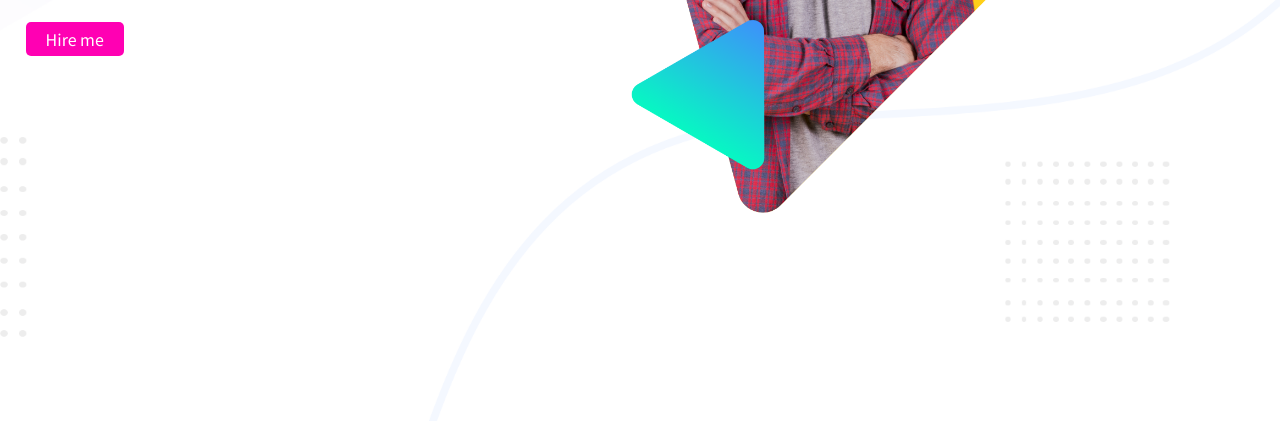
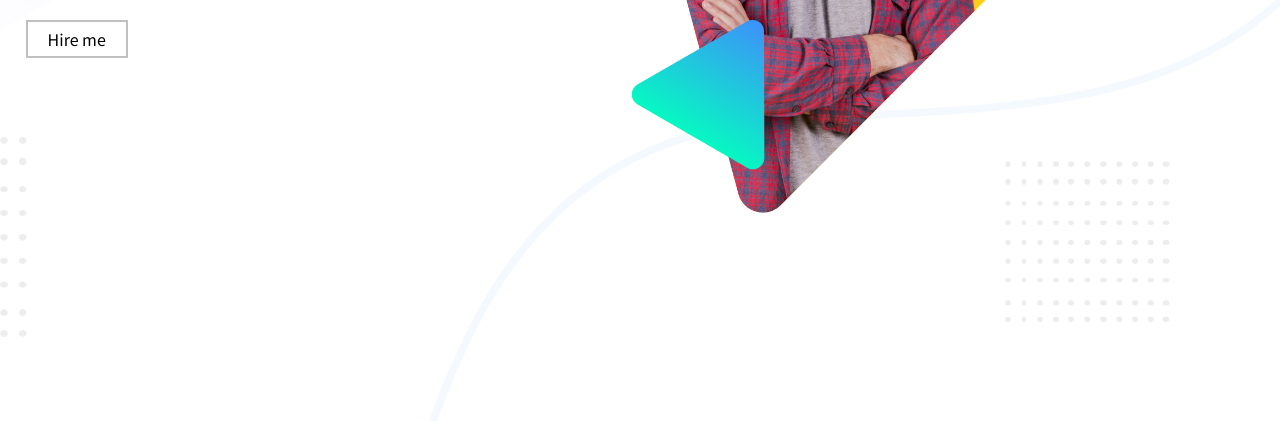
Before and after one commit to SafiaJotey/sample_portfolio-2, a plain HTML site: page index.html in a window 1280 px wide. Shown: the part 379-800 px from the top of the page. Drawn offline with Linux system fonts and the light colour scheme.

Commit message:
add hover

```diff
--- a/CSS/style.css
+++ b/CSS/style.css
@@ -77,10 +77,17 @@ p{
 
 .link-button{
     padding: 5px 20px;
+    border:2px solid silver;
+    background:transparent;
 
-    background:rgb(255, 0, 179);
-    border-radius: 5px;
-    color:white;
+    color:black;
+
+}
+.link-button:hover{
+    color:rgb(245, 14, 195);
+    border-image: linear-gradient(rgb(114, 231, 114),rgb(255, 255, 0),rgb(245, 14, 195));
+    border-image-slice: 1;
+
 }
 
        /* biography css */
```
